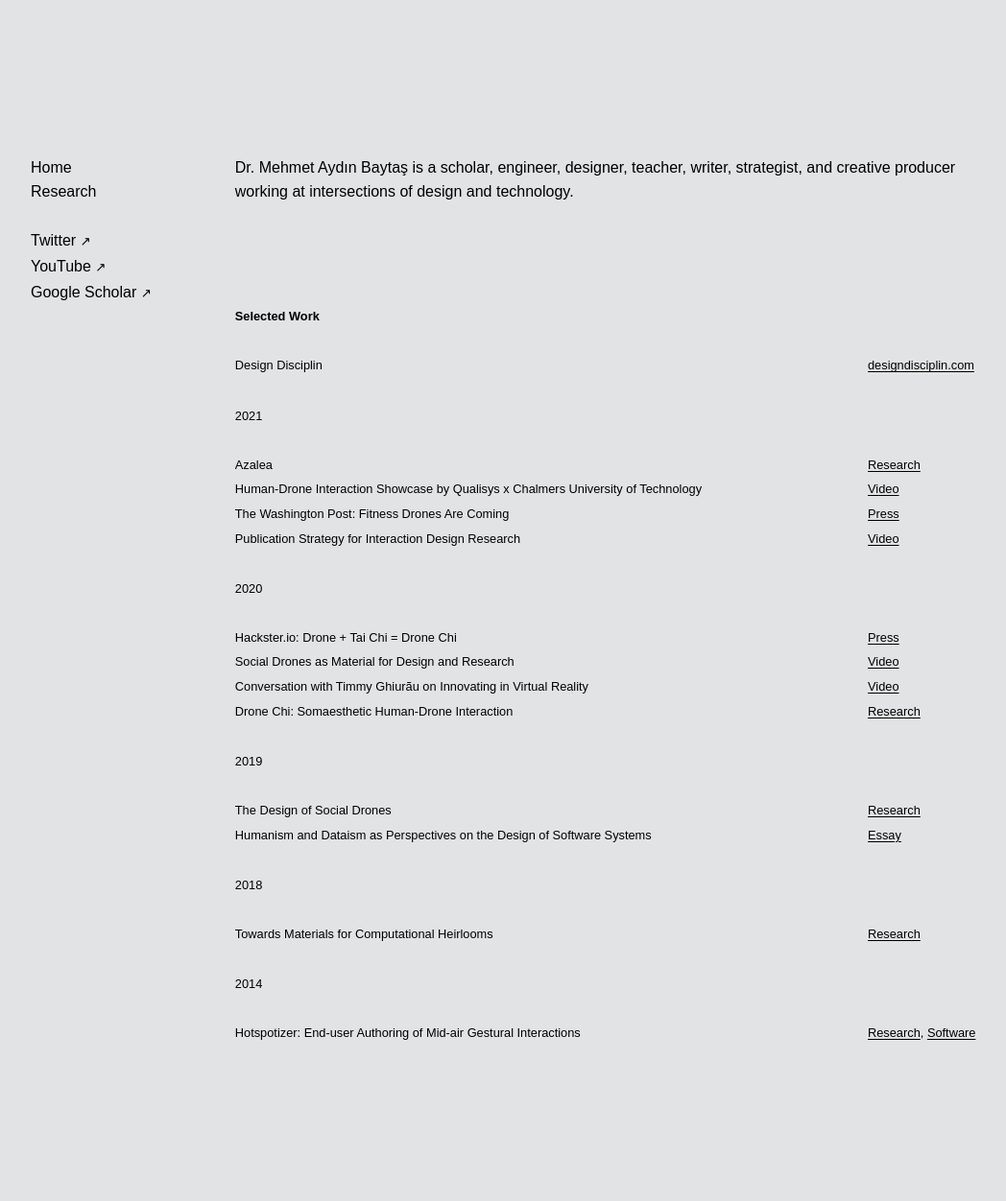
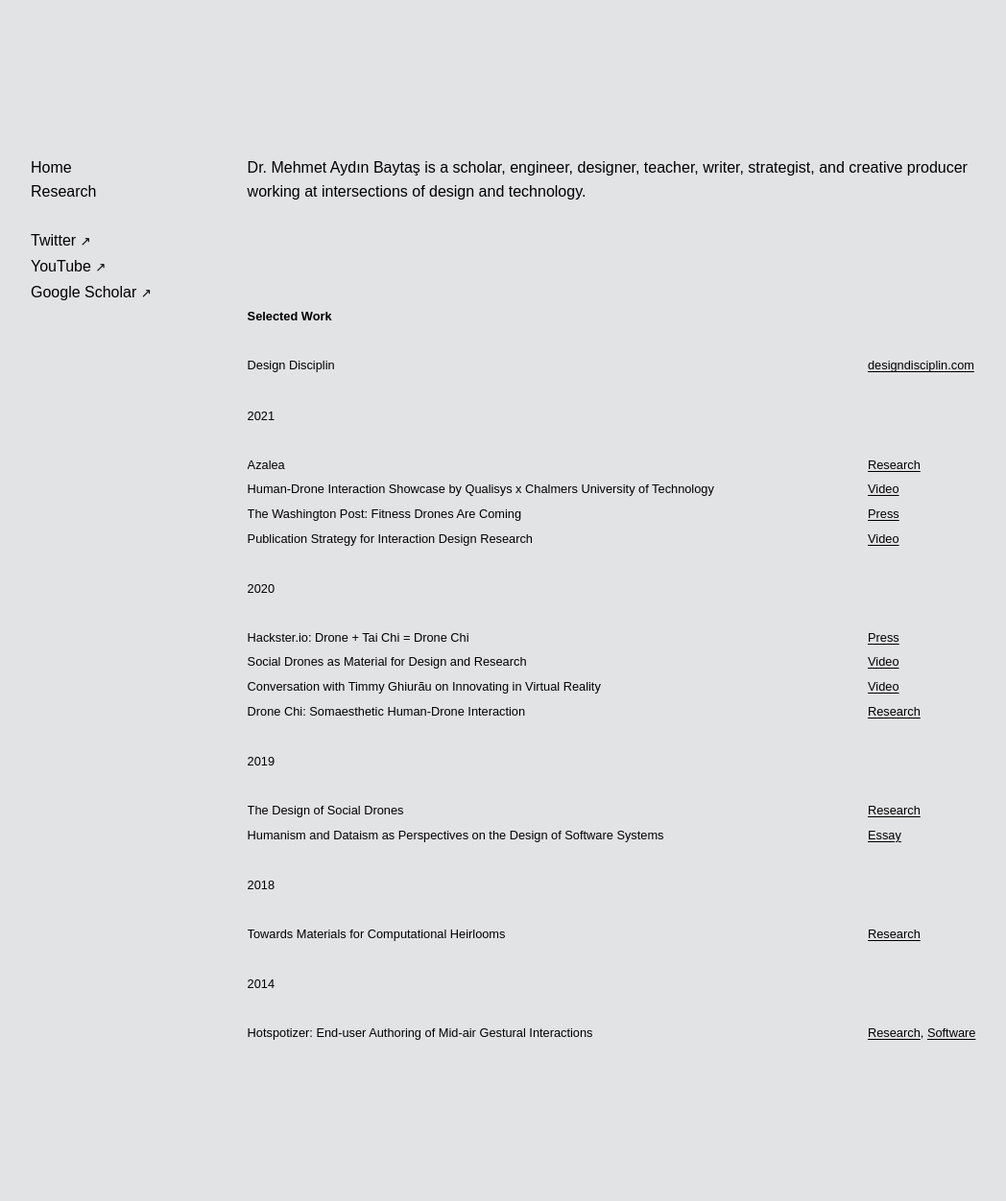
Before and after one commit to l77l77/mbaytas.github.io, a Jekyll site: the page built from README.md, in a window 1280 px wide. Shown: the whole page at 96% size, without its empty margins (108-1156 px from the left). Built offline with Jekyll 4.4.1, drawn with Linux system fonts in a browser that asks for light colours; some web fonts are replaced; our own code applies the rules of GitHub Pages for plain Markdown files; comment, search, counter and statistics services are not loaded.

Commit message:
Update default.html

```diff
--- a/_layouts/default.html
+++ b/_layouts/default.html
@@ -91,7 +91,7 @@
       /* Rastersystem */
       .grid {
         display: grid;
-        grid-gap: 1rem;
+        grid-gap: 2rem;
         grid-template-columns: 1fr minmax(1rem, 4fr);
         max-width: 1000px;
         margin: 0 auto;
@@ -108,7 +108,7 @@
 
       dl {
         display: grid;
-        grid-column-gap: 1rem;
+        grid-column-gap: 2rem;
         grid-template-columns: 1fr 8rem;
         font-size: 0.8rem;
       }
```
